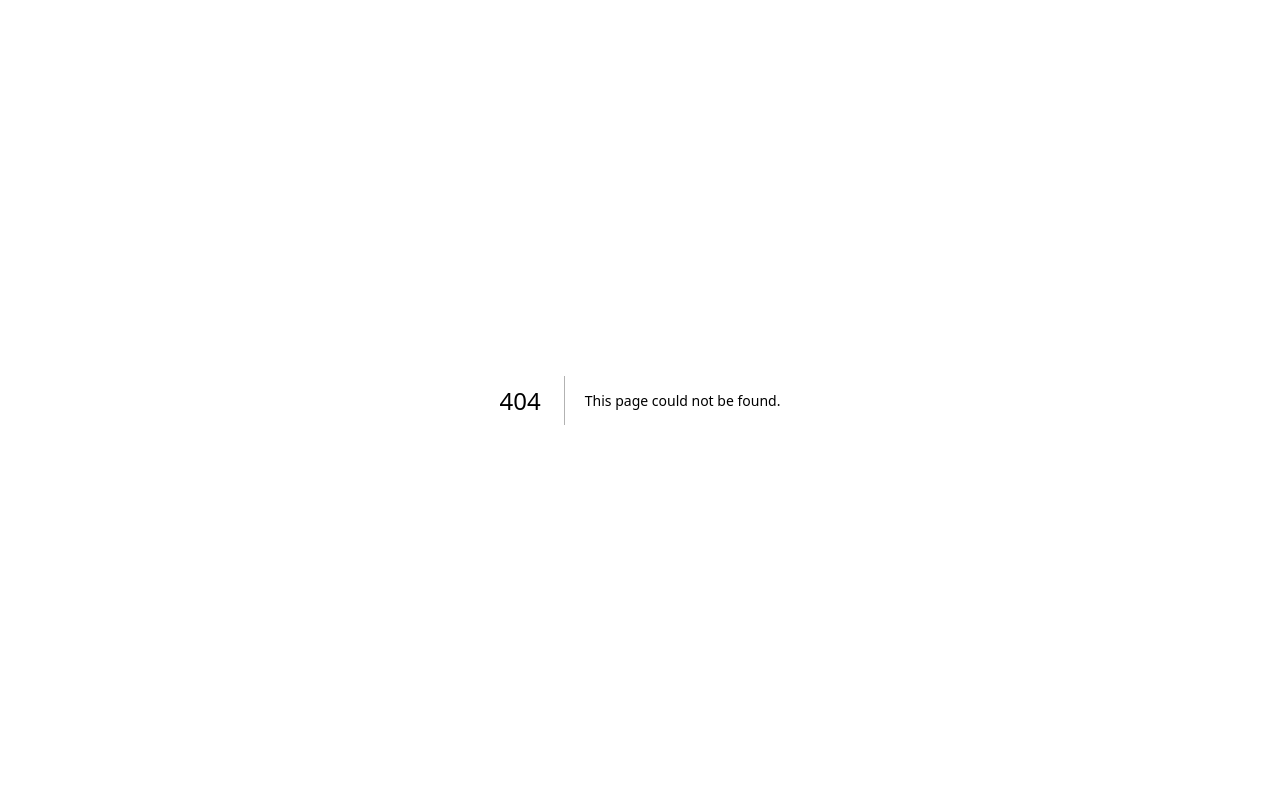
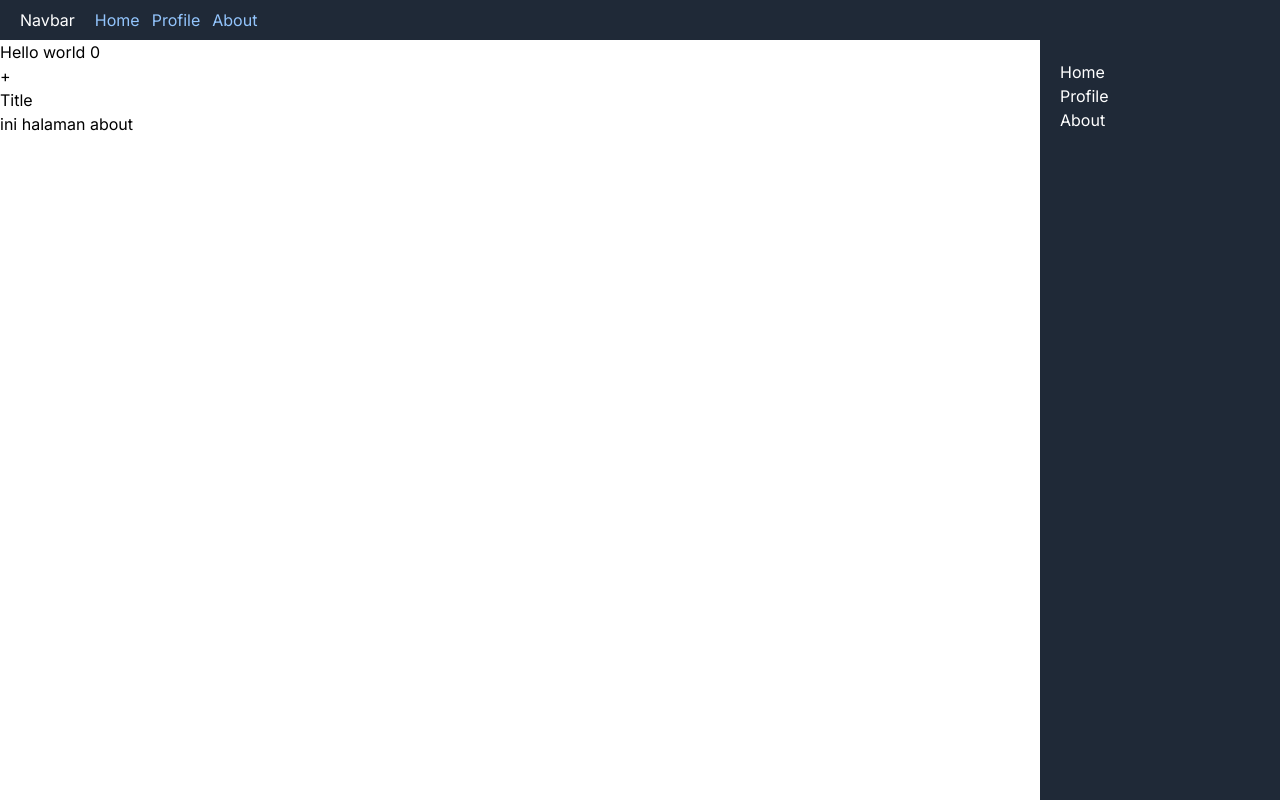
Before and after one commit to vann19/Nextjs_web, a Next.js app: page /profile/about in a window 1280 px wide. Before the commit this address had no page. Built offline with nearby package versions, Linux system fonts and the light colour scheme.

Commit message:
next js start

```diff
--- a/src/app/globals.css
+++ b/src/app/globals.css
@@ -1,27 +1,3 @@
 @tailwind base;
 @tailwind components;
 @tailwind utilities;
-
-:root {
-  --foreground-rgb: 0, 0, 0;
-  --background-start-rgb: 214, 219, 220;
-  --background-end-rgb: 255, 255, 255;
-}
-
-@media (prefers-color-scheme: dark) {
-  :root {
-    --foreground-rgb: 255, 255, 255;
-    --background-start-rgb: 0, 0, 0;
-    --background-end-rgb: 0, 0, 0;
-  }
-}
-
-body {
-  color: rgb(var(--foreground-rgb));
-  background: linear-gradient(
-      to bottom,
-      transparent,
-      rgb(var(--background-end-rgb))
-    )
-    rgb(var(--background-start-rgb));
-}
--- a/src/app/layout.tsx
+++ b/src/app/layout.tsx
@@ -1,22 +1,33 @@
-import './globals.css'
-import type { Metadata } from 'next'
-import { Inter } from 'next/font/google'
+"use client";
+import "./globals.css";
+import type { Metadata } from "next";
+import { Inter } from "next/font/google";
+import Navbar from "./navbar";
+import { useState } from "react";
 
-const inter = Inter({ subsets: ['latin'] })
 
-export const metadata: Metadata = {
-  title: 'Create Next App',
-  description: 'Generated by create next app',
-}
+
+const inter = Inter({ subsets: ["latin"] });
+
+// export const metadata: Metadata = {
+//   title: "Create Next App",
+//   description: "Generated by create next app",
+// };
 
 export default function RootLayout({
   children,
 }: {
-  children: React.ReactNode
+  children: React.ReactNode;
 }) {
+  const [state, setstate] = useState(0);
   return (
     <html lang="en">
-      <body className={inter.className}>{children}</body>
+      <body className={inter.className}>
+        <Navbar></Navbar>
+        <div>Hello world {state}</div>
+        <button onClick={() => setstate(state + 1)}>+</button>
+        {children}
+      </body>
     </html>
-  )
+  );
 }
--- /dev/null
+++ b/src/app/navbar.tsx
@@ -0,0 +1,19 @@
+import Link from "next/link";
+export default function Navbar() {
+    return (
+        <nav className="flex bg-gray-800 py-2 px-5">
+            <h1 className="text-white">Navbar</h1>
+            <ul className="flex ml-5">
+                <Link href="/">
+                    <li className="mr-3 text-blue-300 cursor-pointer">Home</li>
+                </Link>
+                <Link href="/profile">
+                    <li className="mr-3 text-blue-300 cursor-pointer">Profile</li>
+                </Link>
+                <Link href="/profile/about">
+                    <li className="mr-3 text-blue-300 cursor-pointer">About</li>
+                </Link>
+            </ul>
+        </nav>
+    );
+}
--- a/src/app/page.tsx
+++ b/src/app/page.tsx
@@ -1,113 +1,9 @@
-import Image from 'next/image'
+
 
 export default function Home() {
   return (
-    <main className="flex min-h-screen flex-col items-center justify-between p-24">
-      <div className="z-10 max-w-5xl w-full items-center justify-between font-mono text-sm lg:flex">
-        <p className="fixed left-0 top-0 flex w-full justify-center border-b border-gray-300 bg-gradient-to-b from-zinc-200 pb-6 pt-8 backdrop-blur-2xl dark:border-neutral-800 dark:bg-zinc-800/30 dark:from-inherit lg:static lg:w-auto  lg:rounded-xl lg:border lg:bg-gray-200 lg:p-4 lg:dark:bg-zinc-800/30">
-          Get started by editing&nbsp;
-          <code className="font-mono font-bold">src/app/page.tsx</code>
-        </p>
-        <div className="fixed bottom-0 left-0 flex h-48 w-full items-end justify-center bg-gradient-to-t from-white via-white dark:from-black dark:via-black lg:static lg:h-auto lg:w-auto lg:bg-none">
-          <a
-            className="pointer-events-none flex place-items-center gap-2 p-8 lg:pointer-events-auto lg:p-0"
-            href="https://vercel.com?utm_source=create-next-app&utm_medium=appdir-template&utm_campaign=create-next-app"
-            target="_blank"
-            rel="noopener noreferrer"
-          >
-            By{' '}
-            <Image
-              src="/vercel.svg"
-              alt="Vercel Logo"
-              className="dark:invert"
-              width={100}
-              height={24}
-              priority
-            />
-          </a>
-        </div>
-      </div>
-
-      <div className="relative flex place-items-center before:absolute before:h-[300px] before:w-[480px] before:-translate-x-1/2 before:rounded-full before:bg-gradient-radial before:from-white before:to-transparent before:blur-2xl before:content-[''] after:absolute after:-z-20 after:h-[180px] after:w-[240px] after:translate-x-1/3 after:bg-gradient-conic after:from-sky-200 after:via-blue-200 after:blur-2xl after:content-[''] before:dark:bg-gradient-to-br before:dark:from-transparent before:dark:to-blue-700 before:dark:opacity-10 after:dark:from-sky-900 after:dark:via-[#0141ff] after:dark:opacity-40 before:lg:h-[360px] z-[-1]">
-        <Image
-          className="relative dark:drop-shadow-[0_0_0.3rem_#ffffff70] dark:invert"
-          src="/next.svg"
-          alt="Next.js Logo"
-          width={180}
-          height={37}
-          priority
-        />
-      </div>
-
-      <div className="mb-32 grid text-center lg:max-w-5xl lg:w-full lg:mb-0 lg:grid-cols-4 lg:text-left">
-        <a
-          href="https://nextjs.org/docs?utm_source=create-next-app&utm_medium=appdir-template&utm_campaign=create-next-app"
-          className="group rounded-lg border border-transparent px-5 py-4 transition-colors hover:border-gray-300 hover:bg-gray-100 hover:dark:border-neutral-700 hover:dark:bg-neutral-800/30"
-          target="_blank"
-          rel="noopener noreferrer"
-        >
-          <h2 className={`mb-3 text-2xl font-semibold`}>
-            Docs{' '}
-            <span className="inline-block transition-transform group-hover:translate-x-1 motion-reduce:transform-none">
-              -&gt;
-            </span>
-          </h2>
-          <p className={`m-0 max-w-[30ch] text-sm opacity-50`}>
-            Find in-depth information about Next.js features and API.
-          </p>
-        </a>
-
-        <a
-          href="https://nextjs.org/learn?utm_source=create-next-app&utm_medium=appdir-template-tw&utm_campaign=create-next-app"
-          className="group rounded-lg border border-transparent px-5 py-4 transition-colors hover:border-gray-300 hover:bg-gray-100 hover:dark:border-neutral-700 hover:dark:bg-neutral-800/30"
-          target="_blank"
-          rel="noopener noreferrer"
-        >
-          <h2 className={`mb-3 text-2xl font-semibold`}>
-            Learn{' '}
-            <span className="inline-block transition-transform group-hover:translate-x-1 motion-reduce:transform-none">
-              -&gt;
-            </span>
-          </h2>
-          <p className={`m-0 max-w-[30ch] text-sm opacity-50`}>
-            Learn about Next.js in an interactive course with&nbsp;quizzes!
-          </p>
-        </a>
-
-        <a
-          href="https://vercel.com/templates?framework=next.js&utm_source=create-next-app&utm_medium=appdir-template&utm_campaign=create-next-app"
-          className="group rounded-lg border border-transparent px-5 py-4 transition-colors hover:border-gray-300 hover:bg-gray-100 hover:dark:border-neutral-700 hover:dark:bg-neutral-800/30"
-          target="_blank"
-          rel="noopener noreferrer"
-        >
-          <h2 className={`mb-3 text-2xl font-semibold`}>
-            Templates{' '}
-            <span className="inline-block transition-transform group-hover:translate-x-1 motion-reduce:transform-none">
-              -&gt;
-            </span>
-          </h2>
-          <p className={`m-0 max-w-[30ch] text-sm opacity-50`}>
-            Explore the Next.js 13 playground.
-          </p>
-        </a>
-
-        <a
-          href="https://vercel.com/new?utm_source=create-next-app&utm_medium=appdir-template&utm_campaign=create-next-app"
-          className="group rounded-lg border border-transparent px-5 py-4 transition-colors hover:border-gray-300 hover:bg-gray-100 hover:dark:border-neutral-700 hover:dark:bg-neutral-800/30"
-          target="_blank"
-          rel="noopener noreferrer"
-        >
-          <h2 className={`mb-3 text-2xl font-semibold`}>
-            Deploy{' '}
-            <span className="inline-block transition-transform group-hover:translate-x-1 motion-reduce:transform-none">
-              -&gt;
-            </span>
-          </h2>
-          <p className={`m-0 max-w-[30ch] text-sm opacity-50`}>
-            Instantly deploy your Next.js site to a shareable URL with Vercel.
-          </p>
-        </a>
-      </div>
-    </main>
-  )
+    <div>
+      <h1>Hello World</h1>
+    </div>
+  );
 }
--- /dev/null
+++ b/src/app/profile/about/layout.tsx
@@ -0,0 +1,8 @@
+export default function AboutPage({ children }: { children: React.ReactNode }) {
+    return (
+      <>
+      <h1>Title</h1>
+      <div>{children}</div>
+      </>
+    );
+  }
--- /dev/null
+++ b/src/app/profile/about/page.tsx
@@ -0,0 +1,8 @@
+
+export default function AboutPage() {
+    return (
+      <div>
+        <h1>ini halaman about</h1>
+      </div>
+    );
+  }
--- /dev/null
+++ b/src/app/profile/layout.tsx
@@ -0,0 +1,14 @@
+export default function ProfilLayout({ children }: { children: React.ReactNode }) {
+  return (
+    <>
+    <nav className="fixed right-0 top-10 z-10 h-screen w-60 bg-gray-800">
+      <ul className="text-white px-5 py-5">
+        <li>Home</li>
+        <li>Profile</li>
+        <li>About</li>
+      </ul>
+    </nav>
+    <div>{children}</div>
+    </>
+  );
+}
--- /dev/null
+++ b/src/app/profile/page.tsx
@@ -0,0 +1,8 @@
+
+export default function Profile() {
+  return (
+    <div>
+      <h1>ini halaman profil</h1>
+    </div>
+  );
+}
--- /dev/null
+++ b/src/app/template.tsx
@@ -0,0 +1,7 @@
+
+export default function Template({ children }: { children: React.ReactNode }) {
+
+  return (
+    <div>{children}</div>
+  );
+}
```
